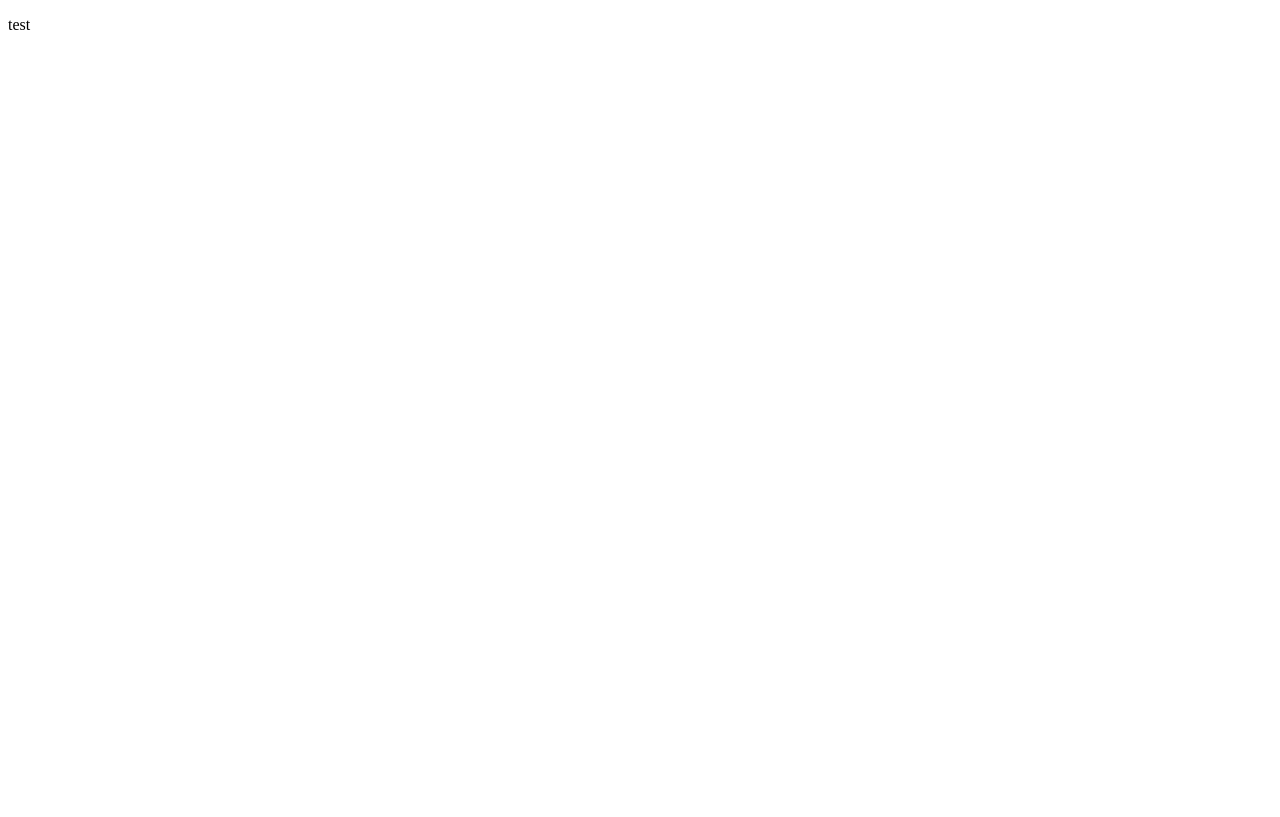
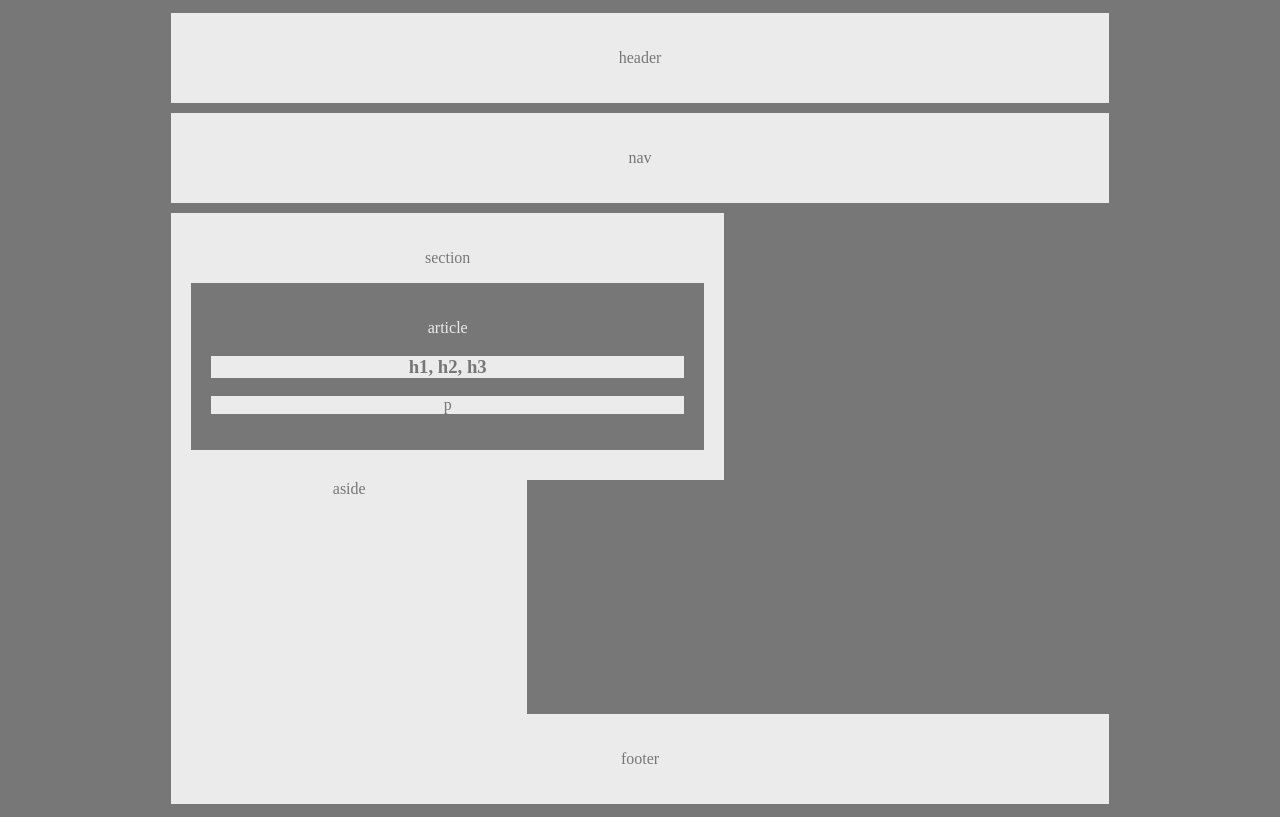
Before and after one commit to jjlarkin/week1_jl, a plain HTML site: page index.html in a window 1280 px wide. Drawn offline with Linux system fonts and the light colour scheme.

Commit message:
initial commit

```diff
--- a/index.html
+++ b/index.html
@@ -1,11 +1,39 @@
 <!DOCTYPE html>
 <html lang="en">
+
 <head>
-	<meta charset="UTF-8">
-	<title>Document</title>
-	<link rel="stylesheet" type="text/css" href="style.css">
+    <meta charset="UTF-8">
+    <title>Document</title>
+    <link rel="stylesheet" type="text/css" href="style.css">
 </head>
+
 <body>
-	<p>test</p>
+    <div class="bigwrap">
+        <header>
+            <p>header</p>
+        </header>
+        <nav>
+            <p>nav</p>
+        </nav>
+        <div class="wrap">
+            <section>
+                <p>section</p>
+                <article>
+                    <p>article</p>
+                    <h1>h1, h2, h3</h1>
+                    <p class="pclass">
+                        p
+                    </p>
+                </article>
+            </section>
+            <aside>
+                <p>aside</p>
+            </aside>
+        </div>
+        <footer>
+            <p>footer</p>
+        </footer>
+    </div>
 </body>
+
 </html>
--- a/style.css
+++ b/style.css
@@ -0,0 +1,97 @@
+/**
+ * HW 1
+ **/
+
+* {
+    box-sizing: border-box;
+}
+
+body {
+    box-sizing: border-box;
+    text-align: center;
+    background-color: #777;
+}
+
+div.bigwrap {
+    width: 75%;
+    margin: 0 auto;
+    padding: 5px;
+}
+
+header {
+    background-color: #ebebeb;
+    padding: 20px;
+    color: #777;
+    margin: 0 auto;
+    margin-bottom: 10px;
+}
+
+nav {
+    background-color: #ebebeb;
+    padding: 20px;
+    color: #777;
+    margin: 0 auto;
+    margin-bottom: 10px;
+}
+
+div.wrap {
+
+    background-color: #777;
+    width: 100%;
+    margin:0;
+
+}
+
+section {
+    clear: both;
+    padding: 20px;
+    padding-bottom: 30px;
+    float: left;
+    background-color: #ebebeb;
+    width: 59%;
+    margin: 0 auto;
+    margin-right: 28px;
+    color: #777;
+    overflow: auto;
+}
+
+article {
+    background-color: #777;
+    padding: 20px;
+    color: #ebebeb;
+}
+
+h1 {
+    background-color: #ebebeb;
+    padding: 5;
+    margin: 1;
+    color: #777;
+}
+
+.pclass {
+    background-color: #ebebeb;
+    padding: 5;
+    margin: 1;
+    color: #777;
+}
+
+aside {
+
+    padding: 20px;
+    padding-bottom: 200px;
+    background-color: #ebebeb;
+    width: 38%;
+
+
+    color: #777;
+
+}
+
+footer {
+
+    bottom: 0;
+    background-color: #ebebeb;
+    padding: 20px;
+    color: #777;
+    margin: 0 auto;
+}
```
